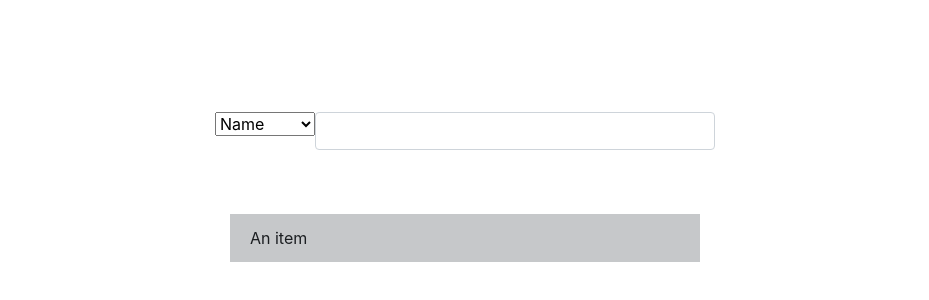
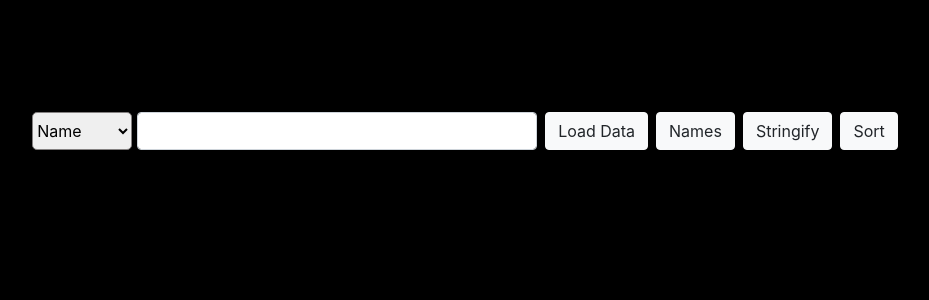
Before and after one commit to VardanGalstyan/M3_D7_Groupwork, a plain HTML site: page index.html in a window 1280 px wide. Shown: the part 88-388 px from the top of the page, without its empty margins (175-1104 px from the left). Drawn offline with nearby package versions, Linux system fonts and the light colour scheme; no server answers.

Commit message:
a little update

```diff
--- a/index.html
+++ b/index.html
@@ -10,20 +10,45 @@
     <link rel="stylesheet" href="https://cdn.jsdelivr.net/npm/bootstrap@4.6.0/dist/css/bootstrap.min.css"
         integrity="sha384-B0vP5xmATw1+K9KRQjQERJvTumQW0nPEzvF6L/Z6nronJ3oUOFUFpCjEUQouq2+l" crossorigin="anonymous">
     <style>
+        body {
+            background-color: black;
+        }
+
         .main .searchbar {
             justify-content: center;
             align-items: center;
             margin-top: 200px;
             flex-direction: column;
+        }
 
+        .mainbar {
+            justify-content: center;
         }
 
         .main .searchbar input {
             width: 400px;
+
         }
 
-        .main .list-group-item {
-            width: 470px;
+        .main .listresult {
+            margin-left: 40px;
+        }
+
+
+        #userData {
+            height: 38px;
+            border: rgb(131, 128, 128) solid 1px;
+            border-radius: 5px;
+            margin-right: 5px;
+        }
+
+
+        .list-group-item {
+            color: rgb(207, 204, 204);
+            background-color: #95949424;
+            border-radius: 7px;
+            margin: 2px;
+
         }
     </style>
 
@@ -33,22 +58,35 @@
 
 <body>
     <div class="container main">
-        <div class="row searchbar">
-            <div class="mainbar d-flex">
+        <div class=".row searchbar">
+            <div class="row mainbar d-flex">
                 <div class="dropdown">
-                    <select id="cars" name="userData" onchange="dropDownValue(event)">
+                    <select id="userData" name="userData" onchange="dropDownValue()">
                         <option value="name">Name</option>
                         <option value="username">Username</option>
                         <option value="email">Email</option>
                     </select>
                 </div>
                 <div class="form-group">
-                    <input type="email" class="form-control" id="exampleInputEmail1" aria-describedby="emailHelp">
+                    <input type="email" class="form-control" id="exampleInputEmail1" aria-describedby="emailHelp"
+                        onkeyup="searchValue(event)">
+                </div>
+                <div class="ml-2">
+                    <button type="button" class="btn btn-light" onclick="dataLoad()">Load Data</button>
+                </div>
+                <div class="ml-2">
+                    <button type="button" class="btn btn-light" onclick="extractNames()">Names</button>
+                </div>
+                <div class="ml-2">
+                    <button type="button" class="btn btn-light" onclick="stringify()">Stringify</button>
+                </div>
+                <div class="ml-2">
+                    <button type="button" class="btn btn-light" onclick="sort()">Sort</button>
                 </div>
             </div>
             <div class="row listresult mt-5">
-                <ul class="list-group list-group-flush">
-                    <li class="list-group-item list-group-item-action list-group-item-dark">An item</li>
+                <ul class="list-group">
+                    <!-- <li class="list-group-item list-group-item-action list-group-item-dark">buyEveryone</li> -->
                 </ul>
             </div>
         </div>
@@ -65,36 +103,102 @@
 
         let objectDataBase = []
 
+
         window.onload = () => {
             objectFetch()
 
         }
 
+        const sort = async () => {
+            const listItems = document.querySelectorAll('.list-group-item')
+            console.log(listItems);
+            const sortedArray = listItems.map(item => item.innerText)
+
+            console.log(sortedArray);
+
+
+        }
+
+        const stringify = () => {
+            const parentRows = document.querySelector('.listresult')
+            parentRows.innerHTML = ""
+            objectDataBase.forEach(element => {
+                parentRows.innerHTML += `
+                <ul class="list-group list-group-horizontal">
+                    <li class="list-group-item list-group-item-action list-group-item-dark">${element.address.city},  ${element.address.street}, ${element.address.suite}, (${element.address.zipcode}</li>
+                </ul>`
+            })
+        }
+
+
         const objectFetch = async () => {
+
             const response = await fetch('https://jsonplaceholder.typicode.com/users')
             const data = await response.json()
             objectDataBase = data
             console.log(data);
+
         }
 
-        const dropDownValue = (e) => {
-            const targetValue = e.currentTarget
-            console.log(targetValue.value.toLowerCase());
-            return targetValue.innerText.toLowerCase()
+        const dataLoad = () => {
+            const parentRows = document.querySelector('.listresult')
+            parentRows.innerHTML = ''
+            objectDataBase.forEach(item => {
+                parentRows.innerHTML += `
+                <ul class="list-group list-group-horizontal">
+                    <li class="list-group-item list-group-item-action list-group-item-dark">${item.id}</li>
+                    <li class="list-group-item list-group-item-action list-group-item-dark">${item.name}</li>
+                    <li class="list-group-item list-group-item-action list-group-item-dark">${item.username}</li>
+                    <li class="list-group-item list-group-item-action list-group-item-dark">${item.email}</li>
+                    <li class="list-group-item list-group-item-action list-group-item-dark">${item.address.city}</li>
+                </ul>`
+            })
+
+
         }
 
-        const showtheDropdown = () => {
+        const extractNames = () => {
+            const parentRows = document.querySelector('.listresult')
+            parentRows.innerHTML = ''
+            objectDataBase.forEach(item => {
+                parentRows.innerHTML += `
+                <ul class="list-group list-group-horizontal">
+                    <li class="list-group-item list-group-item-action list-group-item-dark">${item.name}</li>
+                </ul>`
+            })
 
-            objectDataBase.forEach(element => {
 
-                console.log(element.name);
+        }
+
+        const dropDownValue = () => {
+
+            const parentRows = document.querySelector('.listresult')
+            if (parentRows.innerHTML) {
+                parentRows.innerHTML = ''
+                parentRows.innerHTML = `<ul class="list-group"></ul>`
+            }
+            console.log(parentRows);
+            const dropValue = document.querySelector('#userData').value
+            const parentRow = document.querySelector('.list-group')
+            parentRow.innerHTML = ''
+            objectDataBase.forEach(item => {
+                parentRow.innerHTML += `
+                <li class="list-group-item list-group-item-action list-group-item-dark">${item[dropValue]}</li>`
             })
         }
 
+        const searchValue = (e) => {
+            const parentRow = document.querySelector('.list-group')
+            const dropValue = document.querySelector('#userData').value
+            const inputValue = e.currentTarget.value
+            parentRow.innerHTML = ''
 
-
-
-
+            objectDataBase.filter(element => {
+                if (element[dropValue].toLowerCase().includes(inputValue)) {
+                    parentRow.innerHTML += `<li class="list-group-item list-group-item-action list-group-item-dark">${element[dropValue]}</li>`
+                }
+            })
+        }
 
 
 
```
